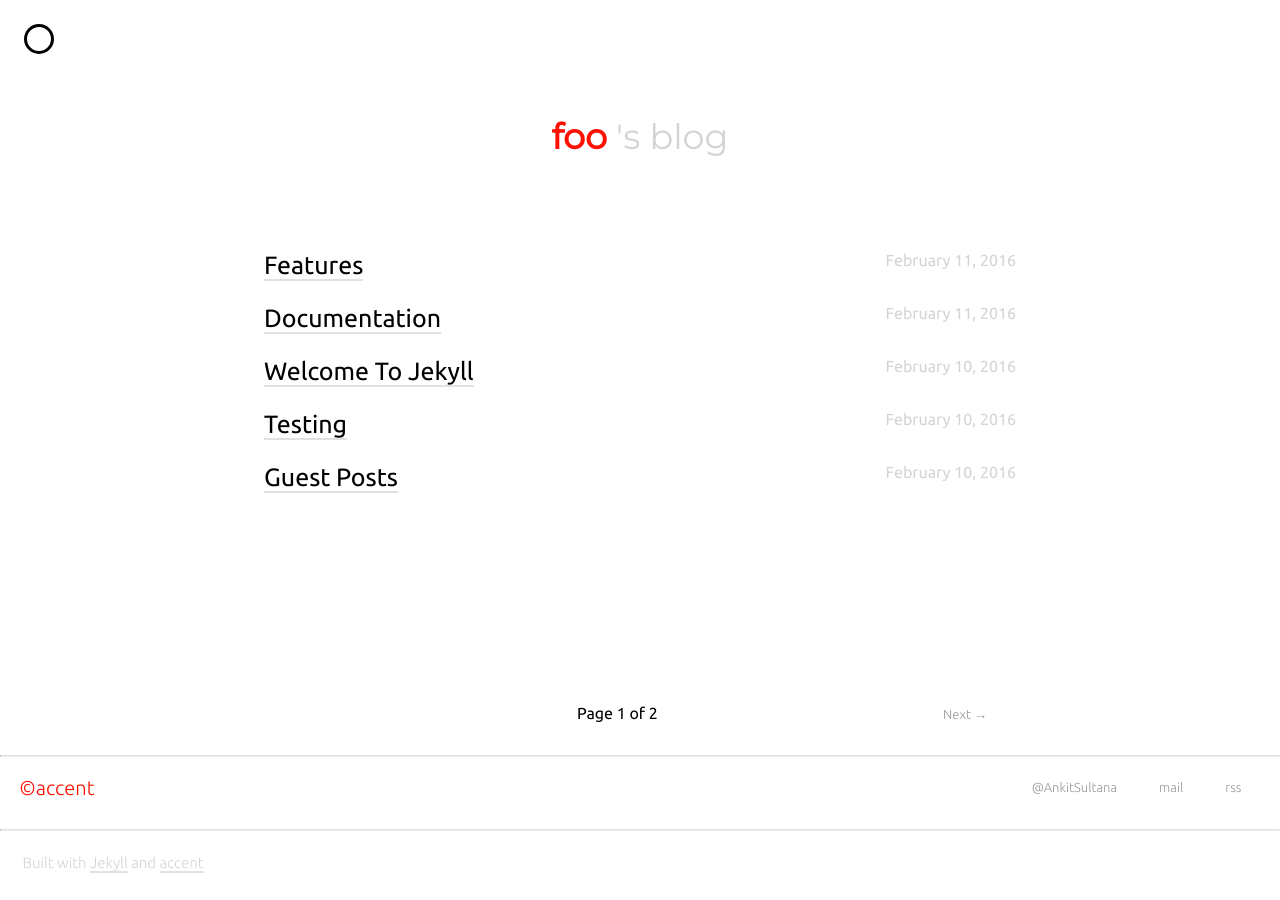
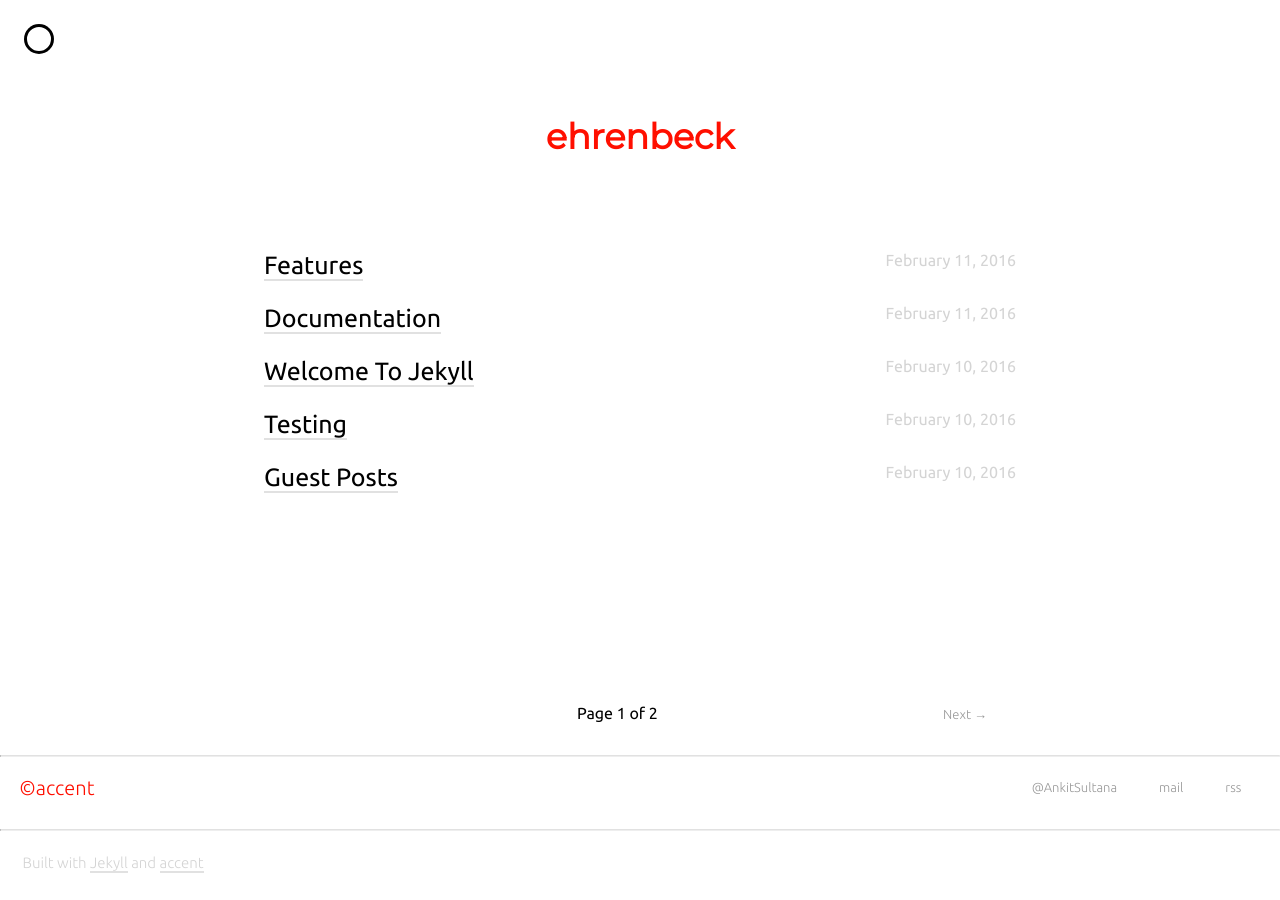
Before and after one commit to ehrenbeck/ehrenbeck.github.io, a Jekyll site: the page built from index.html, in a window 1280 px wide. Built offline with Jekyll 4.4.1, drawn with Linux system fonts in a browser that asks for light colours; nearby versions of some CDN libraries; the list of posts is cut into pages by our own code.

Commit message:
Update _config.yml

```diff
--- a/_config.yml
+++ b/_config.yml
@@ -6,7 +6,7 @@
 
 # This will show up at the top of index page
 site_heading: >
-    foo <span class="faded">'s blog</span>
+    ehrenbeck
 
 email: your@email.com
 author: yourname
```
